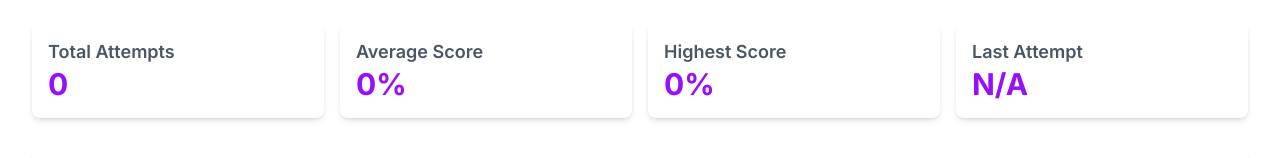
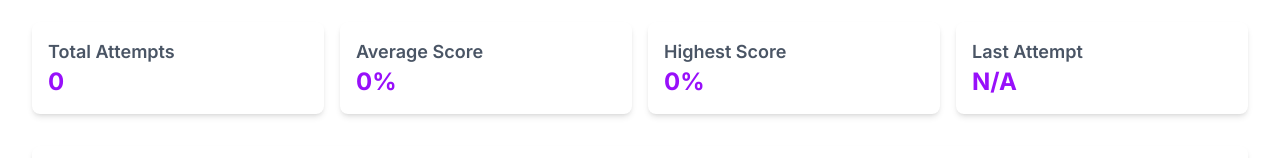
Before and after one commit to ShazilK47/Ageno-quiz-app, a Next.js app: page /my-quizzes in a window 1280 px wide. Shown: the part 172-330 px from the top of the page. Built offline with nearby package versions, Linux system fonts and the light colour scheme; no server answers; the database is empty; sample sign-in values are in the browser's storage.

Commit message:
my-quizzes page problem resolved

```diff
--- a/app/(user)/layout.tsx
+++ b/app/(user)/layout.tsx
@@ -38,8 +38,15 @@ export default function UserLayout({
 
   // Redirect if not authenticated and loading is complete
   useEffect(() => {
+    // Only redirect if we're confident the user is not authenticated
+    // Add a small delay to allow auth state to fully initialize
     if (!loading && !user) {
-      router.push("/sign-in");
+      const redirectTimeout = setTimeout(() => {
+        console.log("UserLayout: User not authenticated, redirecting to sign-in");
+        router.push("/sign-in");
+      }, 500); // Small delay to ensure auth state is stable
+
+      return () => clearTimeout(redirectTimeout);
     }
   }, [user, loading, router]);
 
--- a/app/(user)/my-quizzes/page.tsx
+++ b/app/(user)/my-quizzes/page.tsx
@@ -36,7 +36,8 @@ export default function MyQuizzes() {
       setError(null);
 
       console.log("Fetching quiz attempts for user", user.uid);
-      const userAttempts = await getUserQuizAttempts();
+      // Pass the user ID from React context to ensure it works even if Firebase Auth isn't fully initialized
+      const userAttempts = await getUserQuizAttempts(user.uid);
       console.log("Fetched attempts:", userAttempts.length);
       setAttempts(userAttempts);
 
@@ -116,28 +117,28 @@ export default function MyQuizzes() {
           <h3 className="text-lg font-semibold text-gray-600">
             Total Attempts
           </h3>
-          <p className="text-3xl font-bold text-purple-600">
+          <p className="text-2xl font-bold text-purple-600">
             {stats.totalAttempts}
           </p>
         </div>
 
         <div className="bg-white rounded-lg shadow-md p-4">
           <h3 className="text-lg font-semibold text-gray-600">Average Score</h3>
-          <p className="text-3xl font-bold text-purple-600">
+          <p className="text-2xl font-bold text-purple-600">
             {stats.averageScore}%
           </p>
         </div>
 
         <div className="bg-white rounded-lg shadow-md p-4">
           <h3 className="text-lg font-semibold text-gray-600">Highest Score</h3>
-          <p className="text-3xl font-bold text-purple-600">
+          <p className="text-2xl font-bold text-purple-600">
             {stats.highestScore}%
           </p>
         </div>
 
         <div className="bg-white rounded-lg shadow-md p-4">
           <h3 className="text-lg font-semibold text-gray-600">Last Attempt</h3>
-          <p className="text-3xl font-bold text-purple-600">
+          <p className="text-2xl font-bold text-purple-600">
             {stats.mostRecentAttempt
               ? formatDistanceToNow(stats.mostRecentAttempt, {
                   addSuffix: true,
--- a/firebase/firestore.ts
+++ b/firebase/firestore.ts
@@ -819,13 +819,13 @@ export async function submitQuizResponse(
 /**
  * Fetch user's quiz attempts
  */
-export async function getUserQuizAttempts(): Promise<QuizAttempt[]> {
+export async function getUserQuizAttempts(manualUserId?: string): Promise<QuizAttempt[]> {
   try {
     // Log authentication state for debugging
     logAuthState();
 
-    // Get current user ID
-    const userId = auth.currentUser?.uid;
+    // Get current user ID - either from the parameter or from Firebase Auth
+    const userId = manualUserId || auth.currentUser?.uid;
     if (!userId) {
       console.error("Cannot fetch attempts: No authenticated user");
       return [];
```
